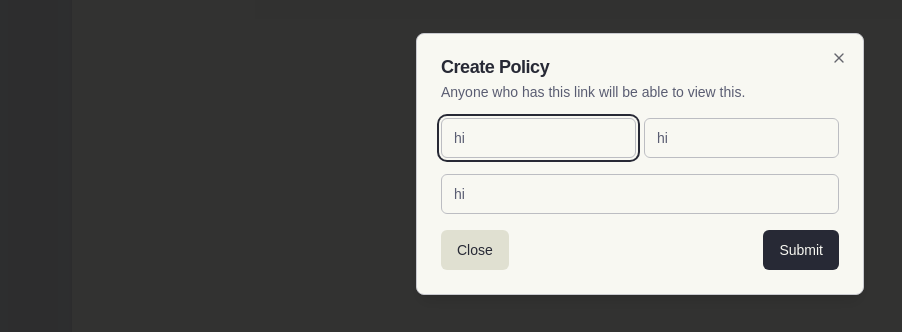
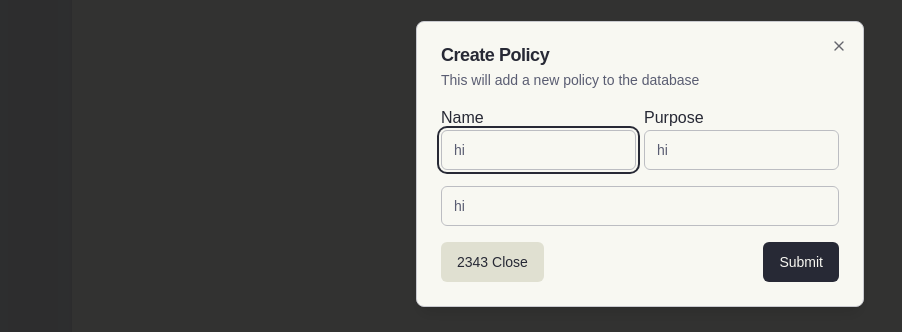
Before and after one commit to campbell-frost/policy-link, a Next.js app: page /dashboard in a window 1280 px wide. Both pictures are taken after a click on the button "Create Policy". Shown: the part 236-568 px from the top of the page, without its empty margins (0-902 px from the left). Built offline with nearby package versions, Linux system fonts and the light colour scheme; no server answers; the database is empty.

Commit message:
truncate

```diff
--- a/src/app/dashboard/page.tsx
+++ b/src/app/dashboard/page.tsx
@@ -36,18 +36,24 @@ export function CreatePolicy() {
           <DialogHeader>
             <DialogTitle>Create Policy</DialogTitle>
             <DialogDescription>
-              Anyone who has this link will be able to view this.
+              This will add a new policy to the database
             </DialogDescription>
           </DialogHeader>
 
-            <div className="flex items-center space-x-2">
-              <Input placeholder="hi" />
+          <div className="flex items-center space-x-2">
+            <div className="flex flex-col">
+              <label>Name</label>
               <Input placeholder="hi" />
             </div>
-            <Input placeholder="hi" />
+            <div className="flex flex-col">
+              <label>Purpose</label>
+              <Input placeholder="hi" />
+            </div>
+          </div>
+          <Input placeholder="hi" />
           <DialogFooter className="sm:justify-between">
             <DialogClose asChild>
-              <Button type="button" variant="secondary">
+              <Button type="button" variant="secondary">2343
                 Close
               </Button>
             </DialogClose>
--- a/src/components/side-nav.tsx
+++ b/src/components/side-nav.tsx
@@ -51,7 +51,7 @@ export function SideNav({ ...props }: React.ComponentProps<typeof Sidebar>) {
               <LinkIcon />
               <Link href="/">
                 <div className="flex flex-col">
-                  <h1 className="text-lg">Policy-Link Solutions</h1>
+                  <h1 className="text-lg truncate">Policy-Link Solutions</h1>
                 </div>
               </Link>
             </SidebarMenuButton>
```
